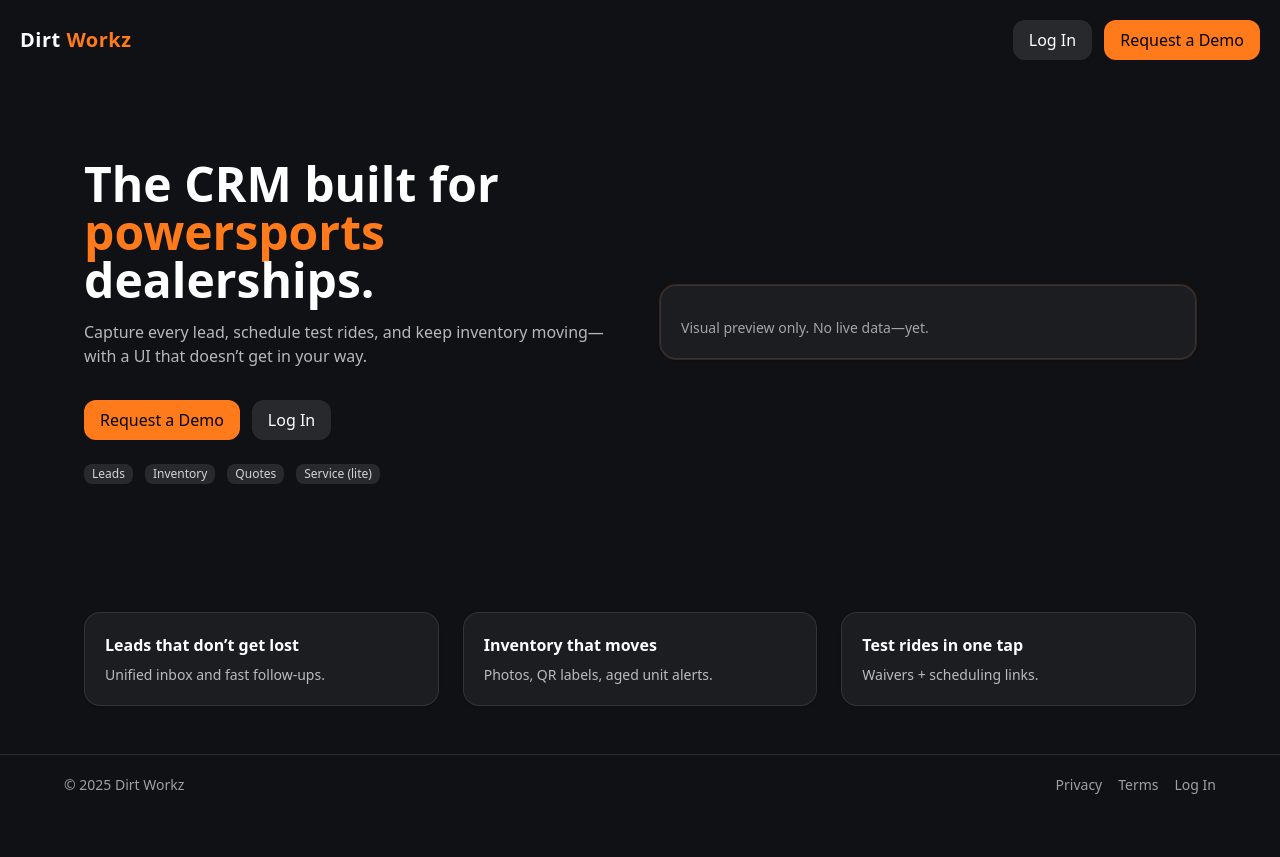
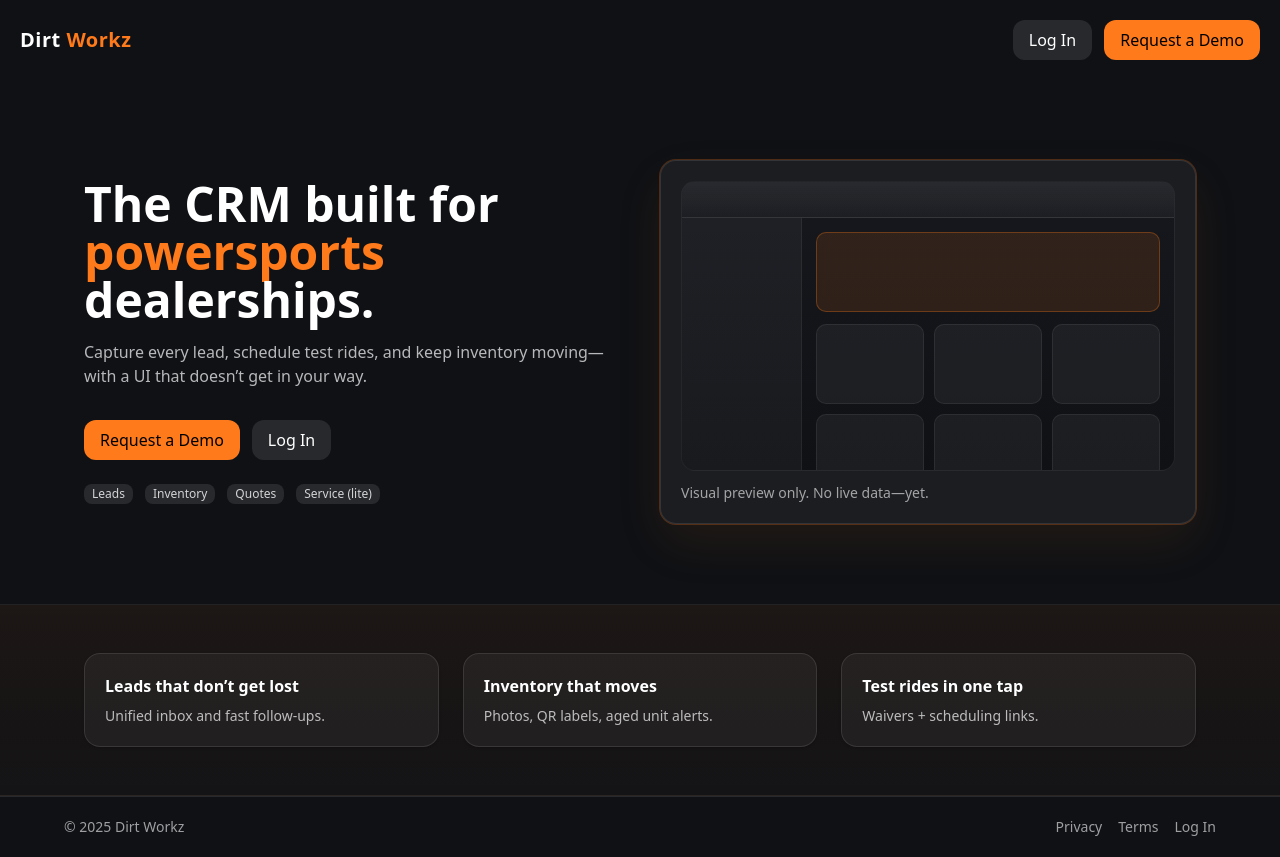
Before and after one commit to IUseTheSchwartz/Dirt-Works, a React (Vite) app: page / in a window 1280 px wide. Before the commit the page ends 815 px from the top, so only its background shows below. Built offline with nearby package versions, Linux system fonts and the light colour scheme.

Commit message:
Update index.css

```diff
--- a/src/index.css
+++ b/src/index.css
@@ -5,23 +5,108 @@
 :root {
   color-scheme: dark;
 }
+
 body {
   @apply bg-charcoal text-white;
   font-family: ui-sans-serif, system-ui, -apple-system, Segoe UI, Roboto, Inter, "Helvetica Neue", Arial, "Noto Sans", "Apple Color Emoji","Segoe UI Emoji";
 }
+
 .card {
   @apply rounded-2xl bg-white/5 border border-white/10 p-5 shadow;
 }
+
 .btn {
   @apply inline-flex items-center gap-2 rounded-xl px-4 py-2 font-medium bg-accent text-black hover:opacity-90 active:opacity-80;
 }
+
 .btn-ghost {
   @apply inline-flex items-center gap-2 rounded-xl px-4 py-2 font-medium bg-white/10 text-white hover:bg-white/15;
 }
+
 .input {
   @apply w-full rounded-xl bg-white/5 border border-white/10 px-3 py-2 outline-none focus:ring-2 focus:ring-accent/60;
 }
-.label { @apply text-sm text-white/70 mb-1; }
-.navlink { @apply flex items-center gap-3 px-3 py-2 rounded-lg hover:bg-white/10 text-white/80; }
-.navlink-active { @apply bg-white/10 text-white; }
-.badge { @apply inline-flex items-center rounded-lg bg-white/10 px-2 py-0.5 text-xs text-white/80; }
+
+.label {
+  @apply text-sm text-white/70 mb-1;
+}
+
+.navlink {
+  @apply flex items-center gap-3 px-3 py-2 rounded-lg hover:bg-white/10 text-white/80;
+}
+
+.navlink-active {
+  @apply bg-white/10 text-white;
+}
+
+.badge {
+  @apply inline-flex items-center rounded-lg bg-white/10 px-2 py-0.5 text-xs text-white/80;
+}
+
+/* --- Accent + preview additions --- */
+
+.shadow-accent-glow {
+  box-shadow: 0 0 0 1px rgba(255,122,26,0.25), 0 20px 50px rgba(255,122,26,0.08);
+}
+
+.accent-stripe {
+  background: linear-gradient(180deg, rgba(255,122,26,0.06), rgba(255,122,26,0.02));
+  border-top: 1px solid rgba(255,255,255,0.06);
+  border-bottom: 1px solid rgba(255,255,255,0.06);
+}
+
+/* Hero preview “fake screenshot” */
+.hero-preview {
+  position: relative;
+  height: 290px;
+  border-radius: 14px;
+  background: linear-gradient(180deg, #16181D, #0F1115);
+  overflow: hidden;
+  border: 1px solid rgba(255,255,255,0.08);
+}
+
+.preview-topbar {
+  height: 36px;
+  background: linear-gradient(180deg, rgba(255,255,255,0.08), rgba(255,255,255,0.03));
+  border-bottom: 1px solid rgba(255,255,255,0.06);
+}
+
+.preview-sidebar {
+  position: absolute;
+  top: 36px;
+  bottom: 0;
+  width: 120px;
+  background: rgba(255,255,255,0.04);
+  border-right: 1px solid rgba(255,255,255,0.06);
+}
+
+.preview-main {
+  position: absolute;
+  left: 120px;
+  right: 0;
+  top: 36px;
+  bottom: 0;
+  padding: 14px;
+  display: grid;
+  grid-template-rows: 80px 1fr;
+  gap: 12px;
+}
+
+.preview-widget {
+  border-radius: 10px;
+  background: rgba(255,122,26,0.12);
+  border: 1px solid rgba(255,122,26,0.3);
+}
+
+.preview-grid {
+  display: grid;
+  grid-template-columns: repeat(3, 1fr);
+  gap: 10px;
+}
+
+.preview-grid > div {
+  height: 80px;
+  border-radius: 10px;
+  background: rgba(255,255,255,0.05);
+  border: 1px solid rgba(255,255,255,0.07);
+}
```
